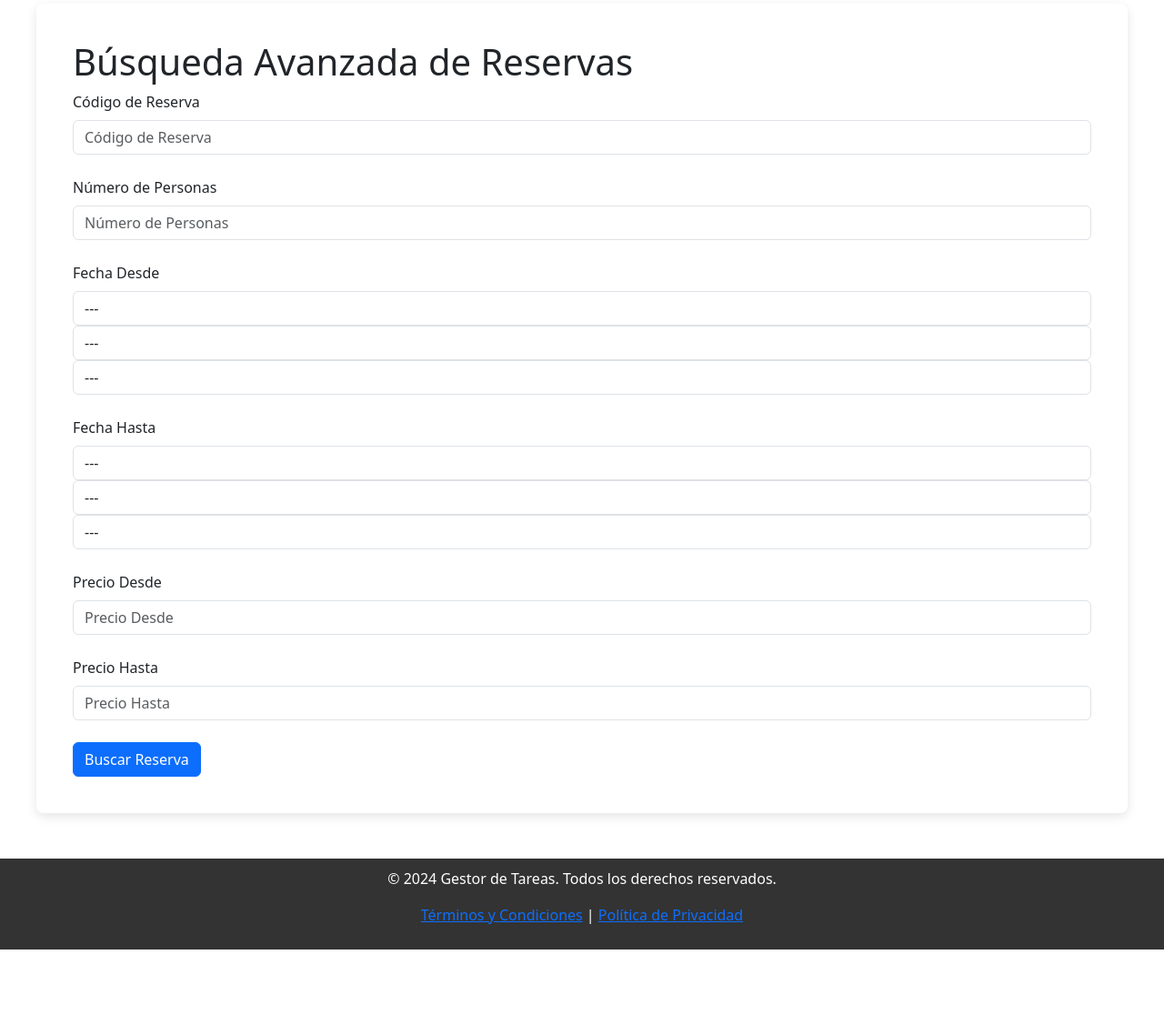
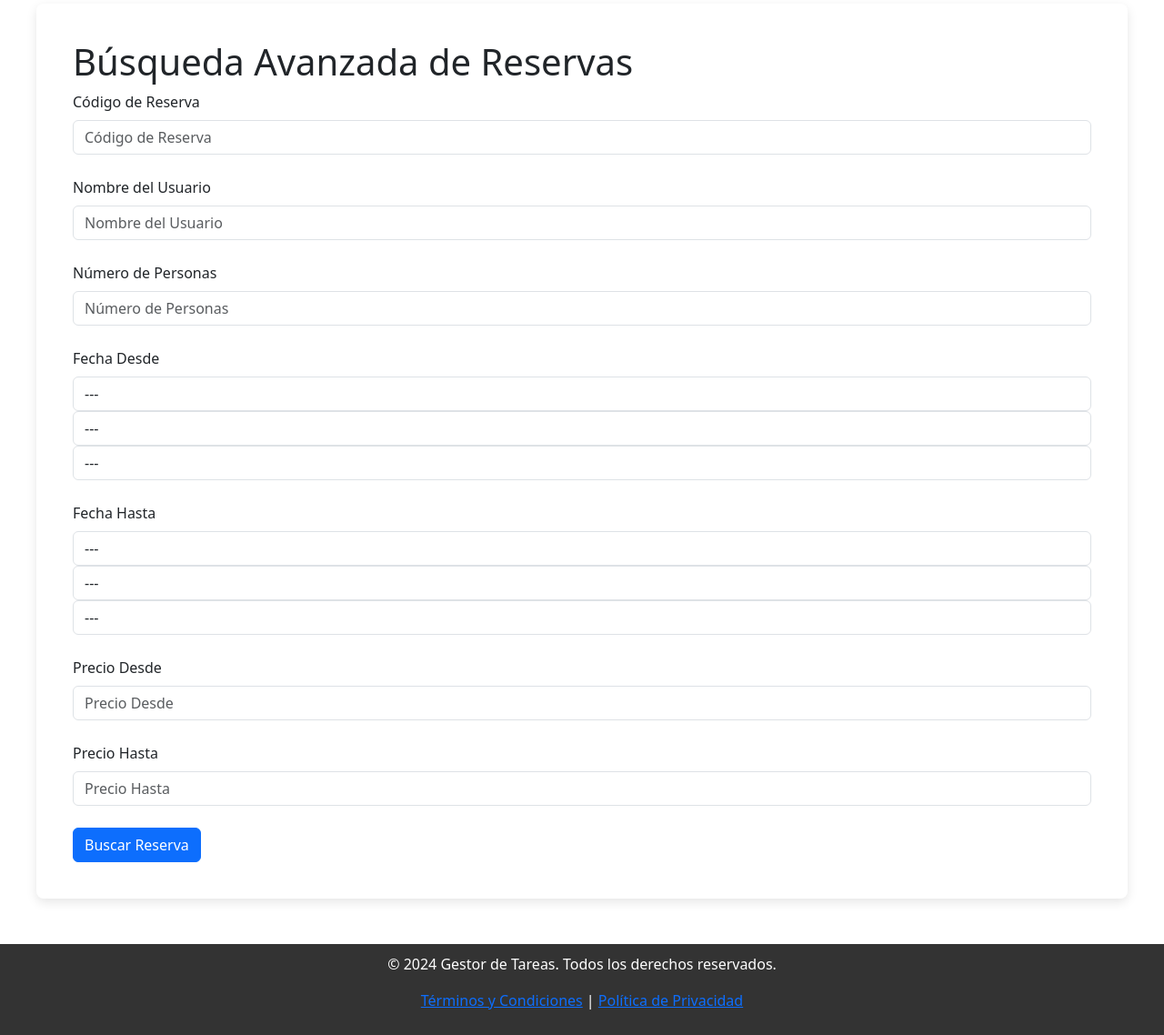
Before and after one commit to alvaaroconde16/AplicacionDjangoCliente, a Django app: page /buscar-reservas-avanzada/ in a window 1280 px wide. Shown: the part 470-1608 px from the top of the page at 91% size. Before the commit the page ends 1514 px from the top, so only its background shows below. Run offline with Django 5.2, Linux system fonts and the light colour scheme; some libraries are stand-ins or nearby versions.

Commit message:
Proyecto cliente

```diff
--- a/viajes/forms.py
+++ b/viajes/forms.py
@@ -6,37 +6,41 @@ class BusquedaReservaForm(forms.Form):
 
 
 class BusquedaAvanzadaReservaForm(forms.Form):
+
+    # Campo de búsqueda por código de reserva
     codigo_reserva = forms.CharField(required=False, label="Código de Reserva")
+
+    # Campo de búsqueda por nombre de usuario (opcional)
     nombre_usuario = forms.CharField(required=False, label="Nombre del Usuario")
 
-    # Campo para la fecha
-    fecha_salida = forms.DateField(required=False, label="Fecha de Salida",
-                                   widget=forms.SelectDateWidget(years=range(1990, 2025)))
-
-    fecha_llegada = forms.DateField(required=False, label="Fecha de Llegada",
-                                    widget=forms.SelectDateWidget(years=range(1990, 2025)))
-
+    # Campo de búsqueda por número de personas
     numero_personas = forms.IntegerField(required=False, label="Número de Personas", min_value=1)
 
-    # Campo para precio de reserva
-    precio_desde = forms.DecimalField(required=False, label="Precio Desde",
-                                      max_digits=10, decimal_places=2)
-
-    precio_hasta = forms.DecimalField(required=False, label="Precio Hasta",
-                                      max_digits=10, decimal_places=2)
-
-    # Rango de fechas desde
-    current_year = datetime.now().year
-
+    # Campo para elegir el rango de fechas
     fecha_desde = forms.DateField(
+        label="Fecha Desde",
         required=False,
-        label="Fecha Desde",
-        widget=forms.SelectDateWidget(years=range(1990, current_year + 1))
+        widget=forms.SelectDateWidget(years=range(1990, 2025))
     )
 
-    # Rango de fechas hasta
     fecha_hasta = forms.DateField(
+        label="Fecha Hasta",
         required=False,
-        label="Fecha Hasta",
-        widget=forms.SelectDateWidget(years=range(1990, current_year + 1))
+        widget=forms.SelectDateWidget(years=range(1990, 2025))
     )
+
+    # Campo de búsqueda por precio desde
+    precio_desde = forms.DecimalField(
+        required=False,
+        label="Precio Desde",
+        max_digits=10,
+        decimal_places=2
+    )
+
+    # Campo de búsqueda por precio hasta
+    precio_hasta = forms.DecimalField(
+        required=False,
+        label="Precio Hasta",
+        max_digits=10,
+        decimal_places=2
+    )
--- a/viajes/templates/reservas/busqueda_avanzada.html
+++ b/viajes/templates/reservas/busqueda_avanzada.html
@@ -2,7 +2,6 @@
 
 {% block contenido %}
 {% load django_bootstrap5 %}
-
 <h1>Búsqueda Avanzada de Reservas</h1>
 
 <form method="GET" action="{% url 'reserva_busqueda_avanzada' %}">
@@ -11,6 +10,11 @@
     <!-- Campo de búsqueda por código de reserva -->
     <div class="mb-4">
         {% bootstrap_field formulario.codigo_reserva show_label=True %}
+    </div>
+
+    <!-- Campo de búsqueda por nombre de usuario -->
+    <div class="mb-4">
+        {% bootstrap_field formulario.nombre_usuario show_label=True %}
     </div>
 
     <!-- Campo de búsqueda por número de personas -->
@@ -48,18 +52,22 @@
         <div class="col-sm-4 mb-4">
             <div class="card">
                 <div class="card-body">
-                        <h4 class="card-title">Código de Reserva: {{ reserva.codigo_reserva }}</h4>
-                        <p class="card-text">Fecha de Salida: {{ reserva.fecha_salida }}</p>
-                        <p class="card-text">Fecha de Llegada: {{ reserva.fecha_llegada }}</p>
-                        <p class="card-text">Número de Personas: {{ reserva.numero_personas }}</p>
-                        <p class="card-text">Precio: {{ reserva.precio|floatformat:2 }}</p>
+                    <h4 class="card-title mb-3">Código de Reserva: {{ reserva.codigo_reserva }}</h4>
+                    <p class="card-text"><strong>Cliente:</strong> {{ reserva.usuario.nombre }}</p>
+                    <p class="card-text"><strong>Fecha de Salida:</strong> {{ reserva.fecha_salida }}</p>
+                    <p class="card-text"><strong>Fecha de Llegada:</strong> {{ reserva.fecha_llegada }}</p>
+                    <p class="card-text"><strong>Número de Personas:</strong> {{ reserva.numero_personas }}</p>
+                    <p class="card-text"><strong>Precio:</strong> ${{ reserva.precio|floatformat:2 }}</p>
                 </div>
             </div>
         </div>
     {% empty %}
-            <p>No se encontraron reservas.</p>
+        <div class="col-12">
+            <div class="alert alert-warning" role="alert">
+                No se encontraron reservas que coincidan con la búsqueda.
+            </div>
+        </div>
     {% endfor %}
     </div>
 {% endif %}
-
 {% endblock %}
--- a/viajes/views.py
+++ b/viajes/views.py
@@ -95,35 +95,39 @@ def reserva_busqueda_avanzada(request):
     if len(request.GET) > 0:
         formulario = BusquedaAvanzadaReservaForm(request.GET)
 
-        try:
-            headers = crear_cabecera()
-            response = requests.get(
-                'http://127.0.0.1:8000/api/v1/reservas/busqueda_avanzada',
-                headers=headers,
-                params=formulario.data
-            )
+        if formulario.is_valid():
+            try:
+                # Crear cabeceras necesarias para la petición (puedes adaptarlas según sea necesario)
+                headers = crear_cabecera()
 
-            if response.status_code == requests.codes.ok:  # Si la respuesta es correcta (200)
-                reservas = response.json()  # Parseamos la respuesta como JSON
-                return render(request, 'reservas/lista_reservas_mejorada.html', {"reservas_mostrar": reservas})
-            else:
-                print(response.status_code)
-                response.raise_for_status()  # Si no es 200, genera una excepción
+                # Realizar la solicitud GET a la API
+                response = requests.get(
+                    'http://0.0.0.0:8000/api/v1/reservas/busqueda_avanzada',  # URL de la API de búsqueda avanzada de reservas
+                    headers=headers,
+                    params=formulario.cleaned_data  # Pasar los datos del formulario validados
+                )
 
-        except HTTPError as http_err:
-            print(f'Hubo un error en la petición: {http_err}')
-
-            if response.status_code == 400:  # Si el error es Bad Request
-                errores = response.json()  # Obtenemos los errores desde la respuesta de la API
-                for error in errores:
-                    formulario.add_error(error, errores[error])  # Añadimos los errores al formulario
-                return render(request, 'reservas/busqueda_avanzada.html', {"formulario": formulario, "errores": errores})
-
-            else:
-                return mi_error_500(request)  # Para otros tipos de errores, manejamos el error 500
-        except Exception as err:
-            print(f'Ocurrió un error: {err}')
-            return mi_error_500(request)  # En caso de excepciones generales, manejamos un error 500
+                if response.status_code == requests.codes.ok:
+                    reservas = response.json()  # Obtener las reservas de la respuesta JSON
+                    return render(request, 'reservas/busqueda_avanzada.html', {"formulario": formulario,"reservas_mostrar": reservas})
+                else:
+                    print(response.status_code)
+                    response.raise_for_status()
+            except HTTPError as http_err:
+                print(f'Hubo un error en la petición: {http_err}')
+                if response.status_code == 400:
+                    errores = response.json()
+                    for error in errores:
+                        formulario.add_error(error, errores[error])  # Agregar los errores del formulario
+                    return render(request, 'reservas/busqueda_avanzada.html', {"formulario": formulario, "errores": errores})
+                else:
+                    return mi_error_500(request)  # Retornar una página de error 500
+            except Exception as err:
+                print(f'Ocurrió un error: {err}')
+                return mi_error_500(request)
+        else:
+            # Si el formulario no es válido, redirige con los errores
+            return render(request, 'reservas/busqueda_avanzada.html', {"formulario": formulario})
     else:
         formulario = BusquedaAvanzadaReservaForm(None)
 
```
Lines whose indentation alone changed are shown as unchanged.
